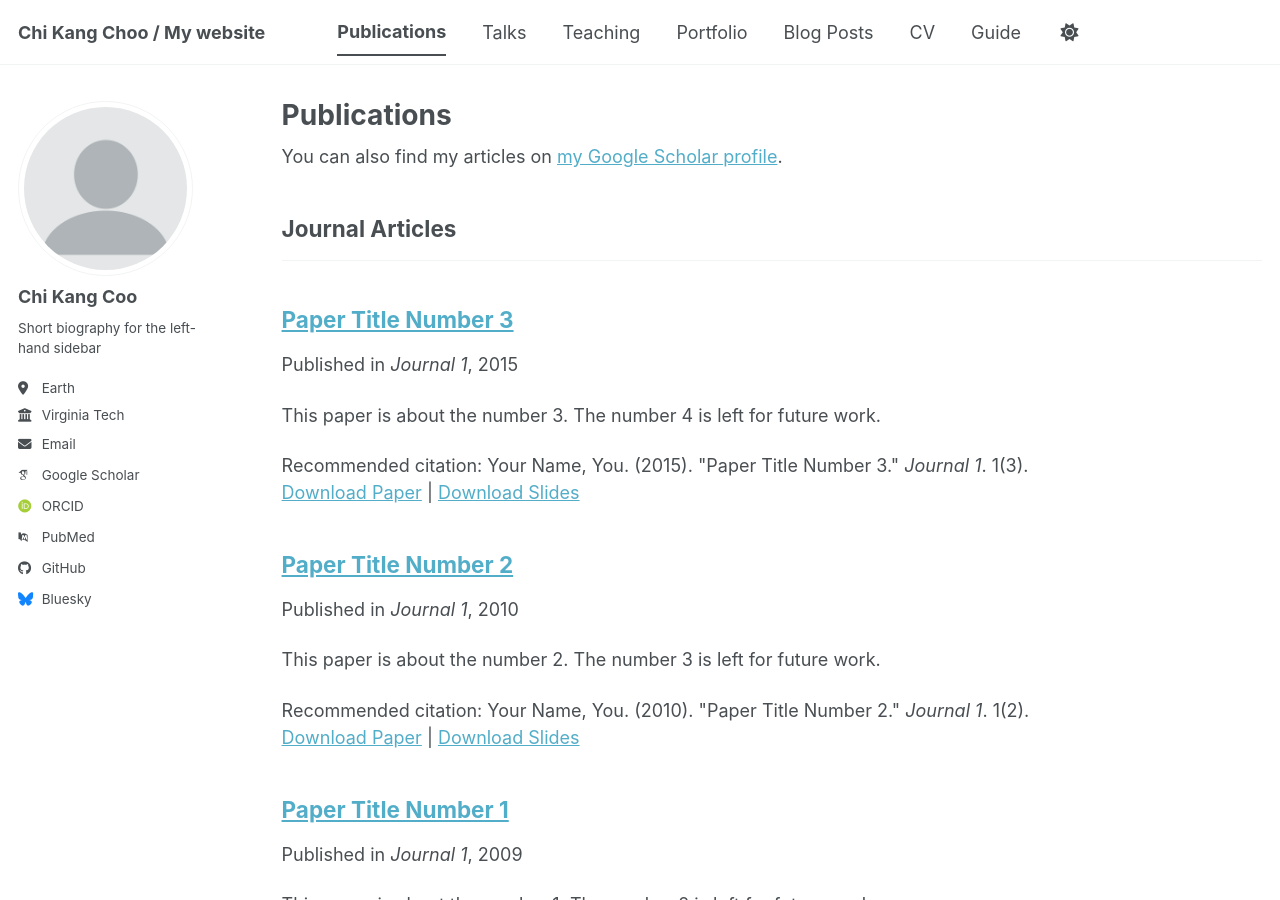
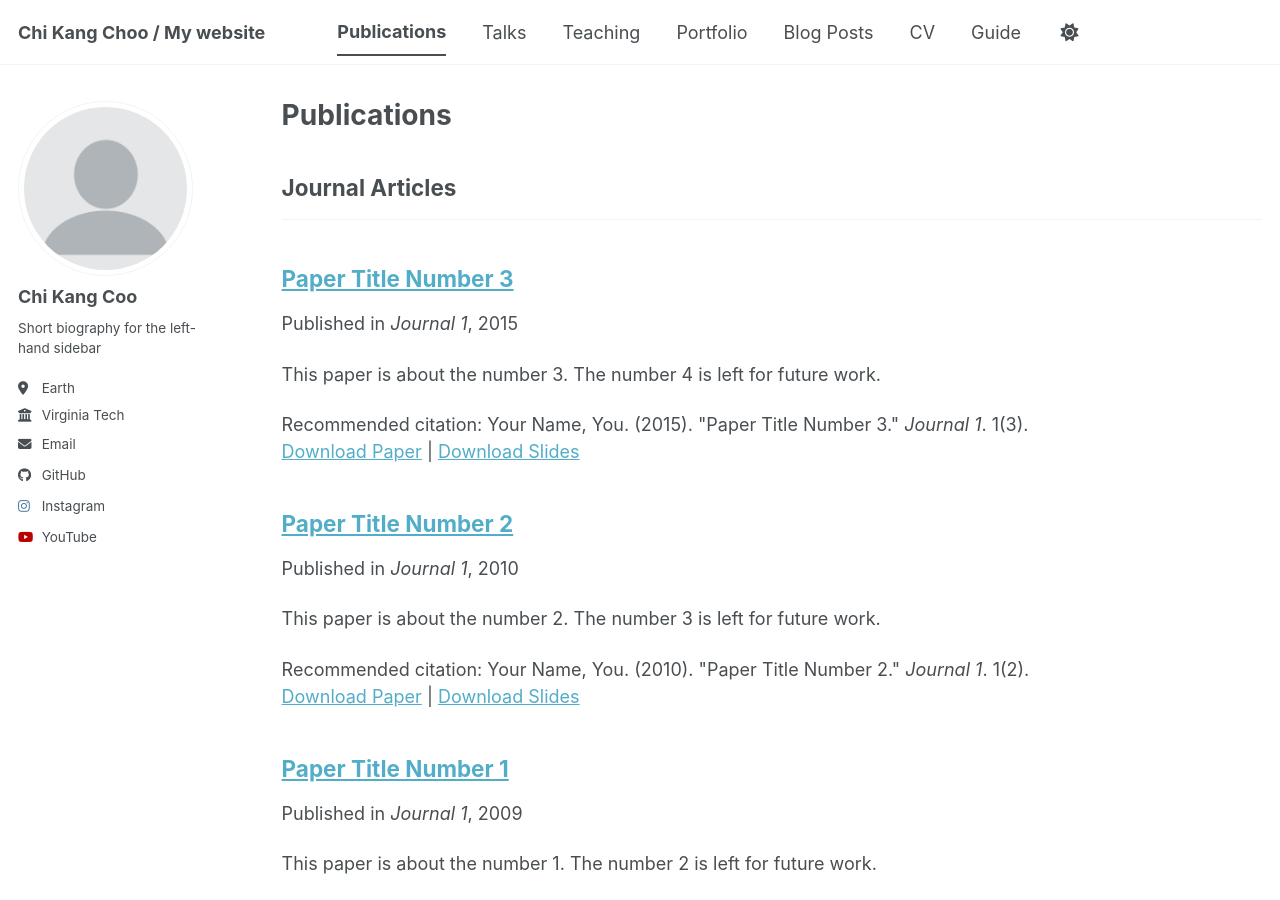
Before and after one commit to ChiKangChoo/ChiKangChoo.github.io, a Jekyll site: the page built from _pages/publications.html, in a window 1280 px wide and 900 px high. Built offline with Jekyll 4.4.1, drawn with Linux system fonts in a browser that asks for light colours; some web fonts are replaced; a script bundle is joined from its source files by our own code; library files that are not in the unit come from our copies; some of the changed lines change nothing that is shown.

Commit message:
Update profile URLs in _config.yml
Updated social media and academic profile URLs.

```diff
--- a/_config.yml
+++ b/_config.yml
@@ -35,13 +35,13 @@
   # Academic websites
   academia         : # URL
   arxiv            : # URL - Update with the correct link to your profile
-  googlescholar    : "https://scholar.google.com/citations?user=PS_CX0AAAAAJ"
+  googlescholar    : # URL
   inspire-hep      : # URL
   impactstory      : # URL
-  orcid            : "https://orcid.org/yourorcidurl"
+  orcid            : # URL
   semantic         : # URL
   ssrn             : # URL
-  pubmed           : "https://www.ncbi.nlm.nih.gov/pubmed/?term=john+snow"
+  pubmed           : # URL
   researchgate     : # URL
   scopus           : # URL
   zotero           : # URL
@@ -51,20 +51,20 @@
   bitbucket        : # Username - Update with your username on the site
   codepen          : # Username
   dribbble         : # Username
-  github           : "academicpages"
+  github           : "ChiKangChoo"
   kaggle           : # Username
   stackoverflow    : # User number or user number and name (i.e., use "1" or "1/jeff-atwood")
 
   # Social media
   artstation       : # Username
-  bluesky          : "bsky.app" # Replace this with you Bluesky username
+  bluesky          : # Username
   facebook         : # Username
   flickr           : # Username
   foursquare       : # Username
   goodreads        : # Username
   google_plus      : # Username
   keybase          : # Username
-  instagram        : # Username
+  instagram        : "kaang.__"
   lastfm           : # Username
   linkedin         : # Username
   mastodon         : # URL
@@ -79,7 +79,7 @@
   weibo            : # Username
   wikipedia        : # Username
   xing             : # Username
-  youtube          : # Username
+  youtube          : "kaangbalisong"
   zhihu            : # Username
 
 # Publication Category - The following the list of publication categories and their headings
```
